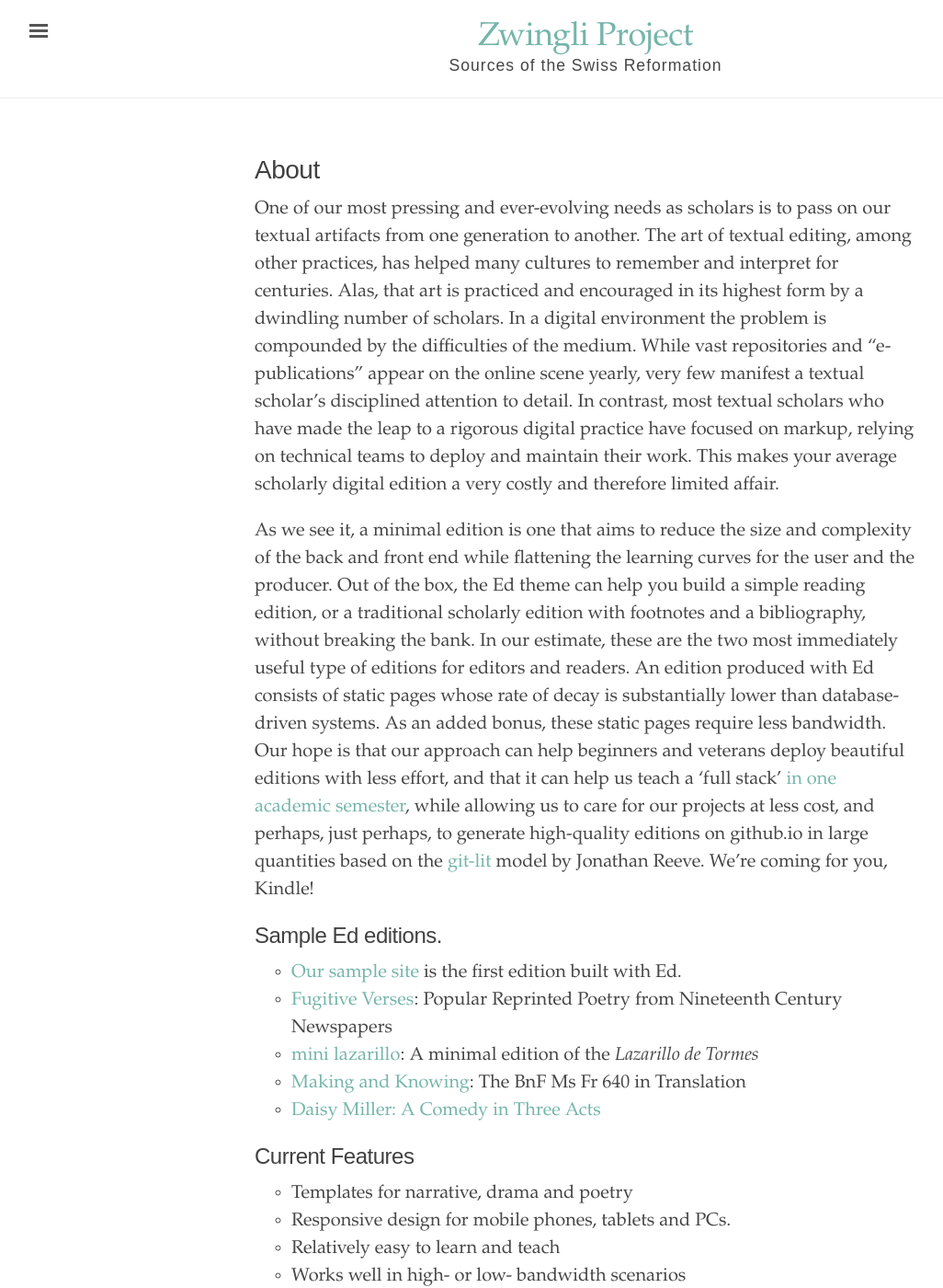
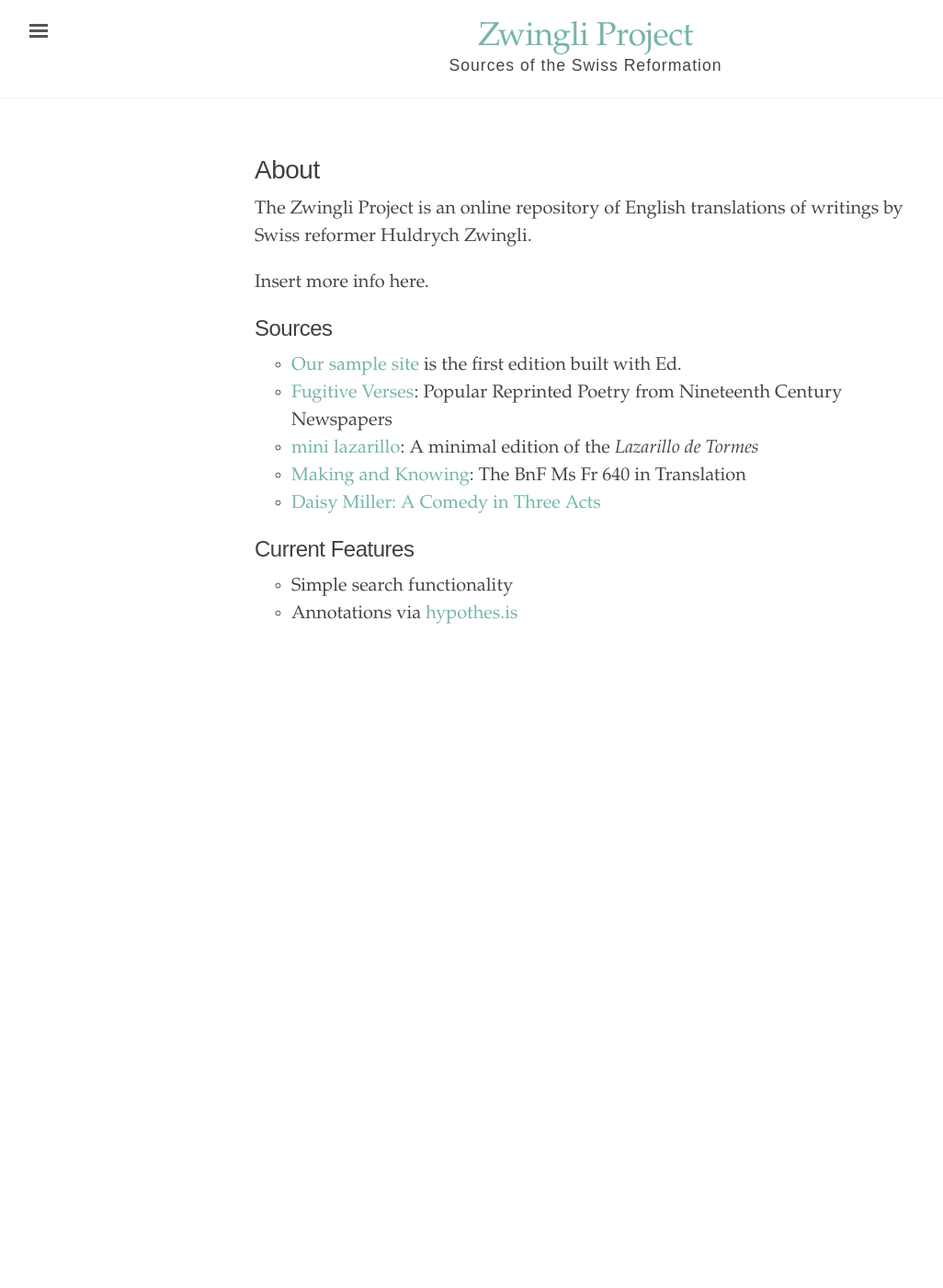
Before and after one commit to turicumzwingli/turicum, a Jekyll site: the page built from about.md, in a window 1280 px wide and 1400 px high. Shown: the whole window at 92% size, without its empty margins (3-1029 px from the left). Built offline with Jekyll 4.4.1, drawn with Linux system fonts in a browser that asks for light colours; some of the changed text lies outside the part shown.

Commit message:
Update about.md with short description

```diff
--- a/about.md
+++ b/about.md
@@ -3,32 +3,12 @@
 title: About
 ---
 
-One of our most pressing and ever-evolving needs as scholars is to pass on our textual artifacts
-from one generation to another. The art of textual editing, among other practices, has helped many
-cultures to remember and interpret for centuries. Alas, that art is practiced and encouraged in its
-highest form by a dwindling number of scholars. In a digital environment the problem is compounded
-by the difficulties of the medium. While vast repositories and "e-publications" appear on the
-online scene yearly, very few manifest a textual scholar's disciplined attention to detail. In
-contrast, most textual scholars who have made the leap to a rigorous digital practice have focused
-on markup, relying on technical teams to deploy and maintain their work. This makes your average
-scholarly digital edition a very costly and therefore limited affair.
+The Zwingli Project is an online repository of English translations of writings by Swiss reformer Huldrych Zwingli.
 
-As we see it, a minimal edition is one that aims to reduce the size and complexity of the back and
-front end while flattening the learning curves for the user and the producer. Out of the box, the Ed
-theme can help you build a simple reading edition, or a traditional scholarly edition with footnotes
-and a bibliography, without breaking the bank. In our estimate, these are the two most immediately
-useful type of editions for editors and readers. An edition produced with Ed consists of static
-pages whose rate of decay is substantially lower than database-driven systems. As an added bonus,
-these static pages require less bandwidth. Our hope is that our approach can help beginners and
-veterans deploy beautiful editions with less effort, and that it can help us teach a 'full stack'
-[in one academic semester](https://github.com/susannalles/MinimalEditions/blob/master/README.md),
-while allowing us to care for our projects at less cost, and perhaps, just perhaps, to generate
-high-quality editions on github.io in large quantities based on the
-[git-lit](http://jonreeve.com/2015/09/introducing-git-lit/) model by Jonathan Reeve. We're coming
-for you, Kindle!
+Insert more info here.
 
 
-## Sample Ed editions.
+## Sources
 
 - [Our sample site](http://minicomp.github.io/ed/) is the first edition built with Ed.
 - [Fugitive Verses](http://fugitiverses.viraltexts.org/): Popular Reprinted Poetry from Nineteenth Century Newspapers
@@ -39,21 +19,5 @@
 
 ## Current Features
 
-- Templates for narrative, drama and poetry
-- Responsive design for mobile phones, tablets and PCs.
-- Relatively easy to learn and teach
-- Works well in high- or low- bandwidth scenarios
-- Easier for digital archives and libraries to preserve
-- Open source, open access
-- Unobtrusive footnotes
-- Metadata in Dublin Core and OpenGraph to play nice with Zotero, libraries and social media.
-- Automatic table of content generation
 - Simple search functionality
 - Annotations via [hypothes.is](https://hypothes.is/)
-- Optional: Ability to generate well-formatted bibliographies and linked citations
-
-
-## Installing and using Ed
-
-To learn how to install and begin using Ed, please visit our
-[documentation page](http://minicomp.github.io/ed/documentation).
```
